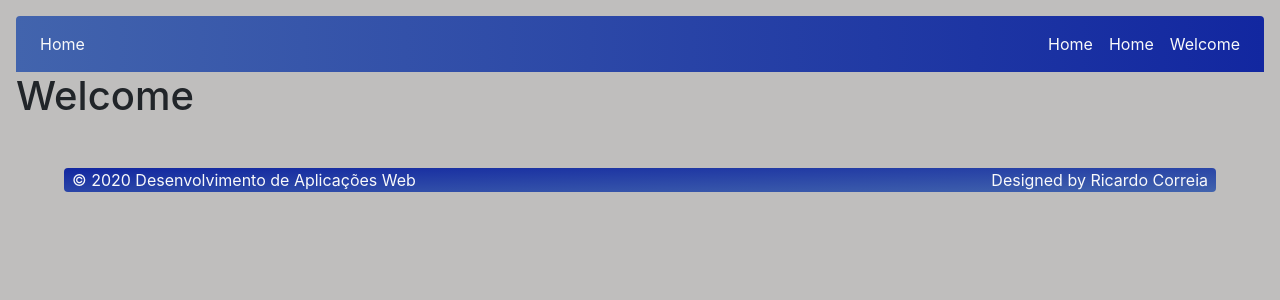
After one commit to Bidinho/DAW-Blog, a Symfony app: template templates/home/custom.html.twig in a window 1280 px wide. The commit adds this page. Shown: the top 300 px of the page. Run offline with Twig, Linux system fonts and the light colour scheme; the template is opened without the code that fills it, so the values that code supplies are empty; some libraries are stand-ins or nearby versions.

Commit message:
started to add templates

```diff
--- /dev/null
+++ b/public/css/style.css
@@ -0,0 +1,69 @@
+body {
+    padding: 1rem;
+    background-color: #bfbebd;
+}
+
+.carousel-pic {
+    height: 80vh;
+}
+
+.blue-gradient-right {
+    background-image: linear-gradient(
+            to bottom right,
+            rgb(18, 39, 160),
+            rgb(66, 100, 173)
+    );
+}
+
+.blue-gradient-left {
+    background-image: linear-gradient(
+            to left,
+            rgb(18, 39, 160),
+            rgb(66, 100, 173)
+    );
+}
+
+.main-blue {
+    background-color: rgb(18, 39, 160);
+}
+
+.grey-color {
+    background-color: rgba(252, 251, 251, 0.901);
+}
+
+.error-message {
+    background-color: rgb(250, 73, 67);
+    text-align: center;
+    width: 50%;
+    margin: 0 auto;
+}
+
+.success-message {
+    background-color: rgb(80, 208, 80);
+    text-align: center;
+    width: 50%;
+    margin: 0 auto;
+}
+
+.white-box {
+    padding: 1rem 3rem 3rem 3rem;
+    display: block;
+    background-color: white;
+}
+
+.form-bars {
+    width: 50%;
+    margin: auto;
+    padding: 1rem;
+}
+
+.logout-message {
+    background-color: rgb(66, 100, 173);
+    text-align: center;
+    width: 50%;
+    margin: 0 auto;
+}
+
+.blog-update {
+    font-style: none;
+}
--- a/templates/base.html.twig
+++ b/templates/base.html.twig
@@ -3,10 +3,47 @@
     <head>
         <meta charset="UTF-8">
         <title>{% block title %}Welcome!{% endblock %}</title>
+        <link rel="stylesheet" href="https://maxcdn.bootstrapcdn.com/bootstrap/4.0.0/css/bootstrap.min.css" integrity="sha384-Gn5384xqQ1aoWXA+058RXPxPg6fy4IWvTNh0E263XmFcJlSAwiGgFAW/dAiS6JXm" crossorigin="anonymous">
+
+        <link rel="stylesheet" href="{{ asset('css/style.css') }}">
+
         {% block stylesheets %}{% endblock %}
     </head>
     <body>
-        {% block body %}{% endblock %}
+    <nav class="navbar navbar-expand rounded-top navbar-dark blue-gradient-left">
+        <div class="navbar-collapse collapse w-100 order-1 order-md-0 dual-collapse2">
+            <ul class="navbar-nav">
+                <li class="nav-item">
+                    <a class="nav-link text-light" href="{{ path('home') }}"> Home <span class="sr-only">(current)</span></a>
+                </li>
+            </ul>
+        </div>
+        <div class="navbar-collapse collapse w-100 order-3 dual-collapse2">
+            <ul class="navbar-nav ml-auto">
+                <li class="nav-item">
+                    <a class="nav-link text-light" href="{{ path('custom') }}"> Home </a>
+                </li>
+                <li class="nav-item">
+                    <a class="nav-link text-light" href="{{ path('custom') }}"> Home</a>
+                </li>
+                <li class="nav-item">
+                    <a class="nav-link text-light"> Welcome </a>
+                </li>
+            </ul>
+        </div>
+    </nav>
+
+    {% block body %}
+
+    {% endblock %}
+
+    <footer class="page-footer m-5 font-small blue-gradient-right rounded">
+        <div class="row text-light ">
+            <div class="footer-copyright col ml-2">© 2020 Desenvolvimento de Aplicações Web </div>
+            <div class="footer-copyright col text-right mr-2"> Designed by Ricardo Correia</div>
+        </div>
+    </footer>
+
         {% block javascripts %}{% endblock %}
     </body>
 </html>
--- /dev/null
+++ b/templates/home/custom.html.twig
@@ -0,0 +1,6 @@
+{% extends('base.html.twig') %}
+
+
+{% block body %}
+    <h1>Welcome {{ name }}</h1>
+{% endblock %}
```
Also changed, not shown: src/Controller/BlogController.php (+11 -5 lines), templates/blog/index.html.twig (deleted, +0 -20 lines), templates/home/index.html.twig (added, +7 -0 lines).
